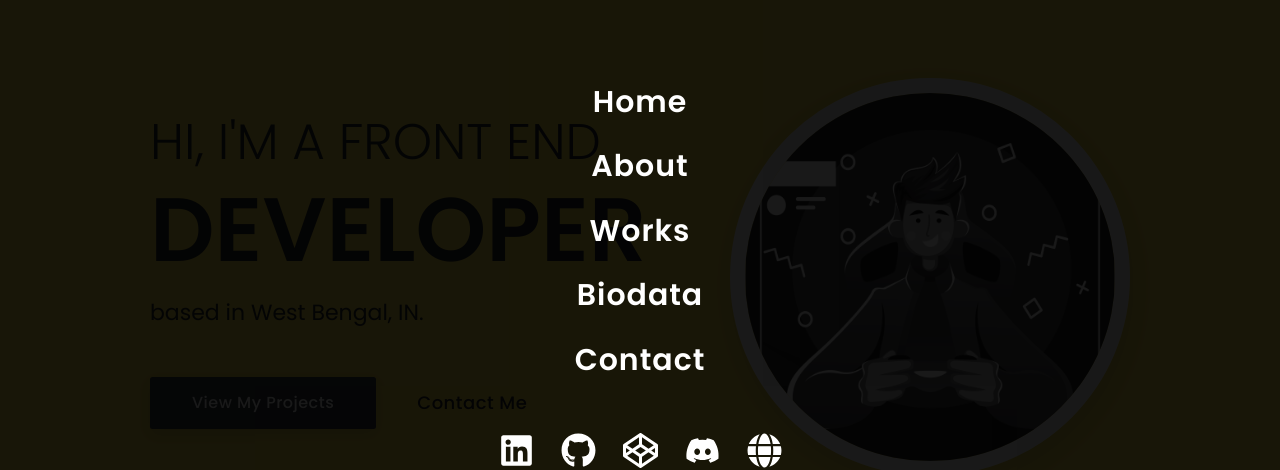
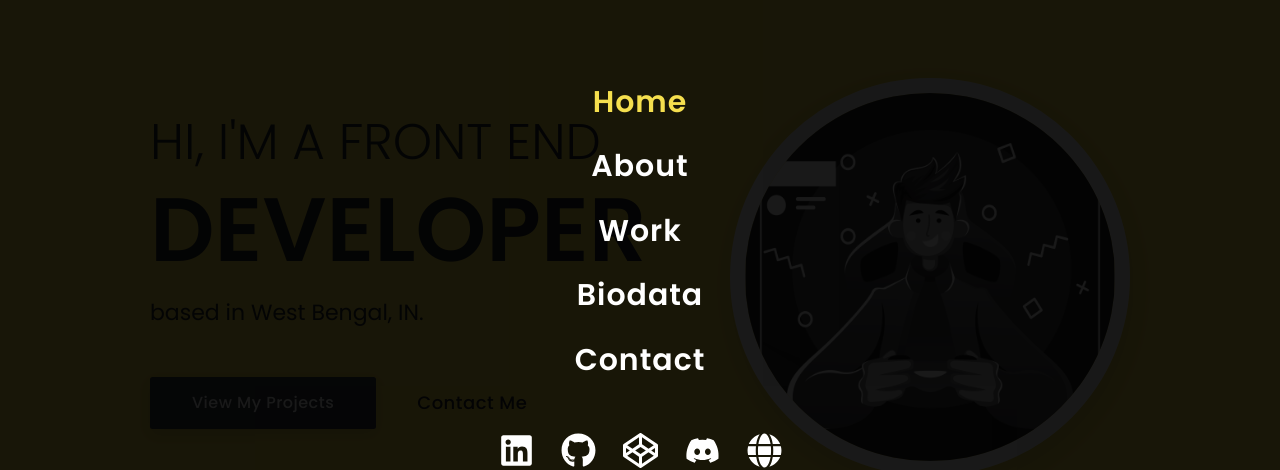
Before and after one commit to imniladri/React-Portfolio, a React (Create React App) app: page / in a window 1280 px wide. Both pictures are taken after a click on the element 1160 px from the left and 33 px from the top of the page. Shown: the part 123-593 px from the top of the page. Built offline with nearby package versions, Linux system fonts and the light colour scheme.

Commit message:
Navbar Scroll Animation

```diff
--- a/src/components/Navbar.jsx
+++ b/src/components/Navbar.jsx
@@ -1,19 +1,21 @@
-import React, { useState } from "react";
+import React, { useState, useEffect } from "react";
+import { Link } from "react-scroll";
+import { NavLinkData, NavSocialData } from "../data/NavData";
 import "../css/Navbar.css";
-import {
-    FaLinkedin,
-    FaGithub,
-    FaCodepen,
-    FaDiscord,
-    FaGlobe,
-} from "react-icons/fa";
 
 function Navbar() {
     const [isActive, setisActive] = useState(false);
+    const [isScroll, setisScroll] = useState(0);
+
+    useEffect(() => {
+        window.addEventListener("scroll", () => {
+            setisScroll(window.scrollY > 100);
+        });
+    }, []);
 
     return (
         <>
-            <header>
+            <header className={isScroll ? "scrolled" : ""}>
                 <a href="https://react-portfolio-imniladri.vercel.app/">
                     <img src="favicon.ico" alt="React Logo" />
                     <h2>React</h2>
@@ -35,39 +37,39 @@ function Navbar() {
 
                 <nav className={isActive ? "active" : ""}>
                     <div className="nav_menu">
-                        <a href="#home" className="btn">
-                            Home
-                        </a>
-                        <a href="#about" className="btn">
-                            About
-                        </a>
-                        <a href="#work" className="btn">
-                            Works
-                        </a>
-                        <a href="#biodata" className="btn">
-                            Biodata
-                        </a>
-                        <a href="#contact" className="btn">
-                            Contact
-                        </a>
+                        {NavLinkData.map((val) => {
+                            return (
+                                <Link
+                                    key={val.id}
+                                    to={val.to}
+                                    spy={true}
+                                    smooth={true}
+                                    offset={-50}
+                                    duration={100}
+                                    className="btn"
+                                    activeClass="active"
+                                    onClick={() => {
+                                        setisActive(!isActive);
+                                    }}
+                                >
+                                    {val.name}
+                                </Link>
+                            );
+                        })}
                     </div>
 
                     <div className="social_link">
-                        <button className="btn">
-                            <FaLinkedin />
-                        </button>
-                        <button className="btn">
-                            <FaGithub />
-                        </button>
-                        <button className="btn">
-                            <FaCodepen />
-                        </button>
-                        <button className="btn">
-                            <FaDiscord />
-                        </button>
-                        <button className="btn">
-                            <FaGlobe />
-                        </button>
+                        {NavSocialData.map((val) => {
+                            return (
+                                <a
+                                    key={val.id}
+                                    href={val.social_link}
+                                    className="btn"
+                                >
+                                    {val.social_icon}
+                                </a>
+                            );
+                        })}
                     </div>
                 </nav>
             </header>
--- a/src/css/Biodata.css
+++ b/src/css/Biodata.css
@@ -12,7 +12,7 @@ section#biodata {
 
 section#biodata div.biodata {
     position: relative;
-    padding: 2rem 8rem;
+    padding: 4rem 8rem;
 }
 
 /* =================== Biodata Head =================== */
--- a/src/css/Navbar.css
+++ b/src/css/Navbar.css
@@ -10,6 +10,11 @@ header {
     display: flex;
     justify-content: space-between;
     align-items: center;
+    transition: all 0.2s ease;
+}
+
+header.scrolled {
+    background: var(--darkblack);
 }
 
 /* **************************** Header Logo **************************** */
@@ -27,11 +32,19 @@ header a img {
     height: auto;
 }
 
+header.scrolled a img {
+    filter: invert(1);
+}
+
 header a h2 {
     margin: auto 0.2rem;
     font-size: 2.5rem;
     font-weight: 600;
     color: var(--darkblack);
+}
+
+header.scrolled a h2 {
+    color: var(--darkwhite);
 }
 
 /* **************************** Header Navbar **************************** */
@@ -73,7 +86,7 @@ header nav.active div.nav_menu {
     transform: translateY(0%);
 }
 
-header nav div.nav_menu a.btn {
+header nav div.nav_menu .btn {
     margin: 0.5rem auto;
     font-size: 3rem;
     font-weight: 600;
@@ -82,7 +95,8 @@ header nav div.nav_menu a.btn {
     transition: all 0.3s ease;
 }
 
-header nav div.nav_menu a.btn:hover {
+header nav div.nav_menu .btn:hover,
+header nav div.nav_menu .btn.active {
     color: var(--lightyellow);
 }
 
@@ -101,14 +115,14 @@ header nav.active div.social_link {
     transform: scaleX(1);
 }
 
-header nav div.social_link button.btn {
+header nav div.social_link a.btn {
     margin: 0.5rem;
     font-size: 3.5rem;
     color: var(--darkwhite);
     transition: all 0.3s ease;
 }
 
-header nav div.social_link button.btn:hover {
+header nav div.social_link a.btn:hover {
     color: var(--lightyellow);
 }
 
@@ -133,6 +147,10 @@ header div.menu_btn span.box {
     background: var(--darkblack);
     border-radius: 2px;
     transition: all 0.3s ease;
+}
+
+header.scrolled div.menu_btn span.box {
+    background: var(--darkwhite);
 }
 
 header div.menu_btn span.box-1 {
@@ -172,6 +190,10 @@ header div.menu_btn span.cross {
     transition: all 0.3s ease;
 }
 
+header.scrolled div.menu_btn span.cross {
+    background: var(--darkwhite);
+}
+
 header div.menu_btn span.cross-1 {
     transform: rotate(45deg) scaleX(0);
 }
--- /dev/null
+++ b/src/data/NavData.jsx
@@ -0,0 +1,65 @@
+import {
+    FaLinkedin,
+    FaGithub,
+    FaCodepen,
+    FaDiscord,
+    FaGlobe,
+} from "react-icons/fa";
+
+const NavLinkData = [
+    {
+        id: 1,
+        to: "home",
+        name: "Home",
+    },
+    {
+        id: 2,
+        to: "about",
+        name: "About",
+    },
+    {
+        id: 3,
+        to: "work",
+        name: "Work",
+    },
+    {
+        id: 4,
+        to: "biodata",
+        name: "Biodata",
+    },
+    {
+        id: 5,
+        to: "contact",
+        name: "Contact",
+    },
+];
+
+const NavSocialData = [
+    {
+        id: 1,
+        social_icon: <FaLinkedin />,
+        social_link: "",
+    },
+    {
+        id: 2,
+        social_icon: <FaGithub />,
+        social_link: "",
+    },
+    {
+        id: 3,
+        social_icon: <FaCodepen />,
+        social_link: "",
+    },
+    {
+        id: 4,
+        social_icon: <FaDiscord />,
+        social_link: "",
+    },
+    {
+        id: 5,
+        social_icon: <FaGlobe />,
+        social_link: "",
+    },
+];
+
+export { NavLinkData, NavSocialData };
```
